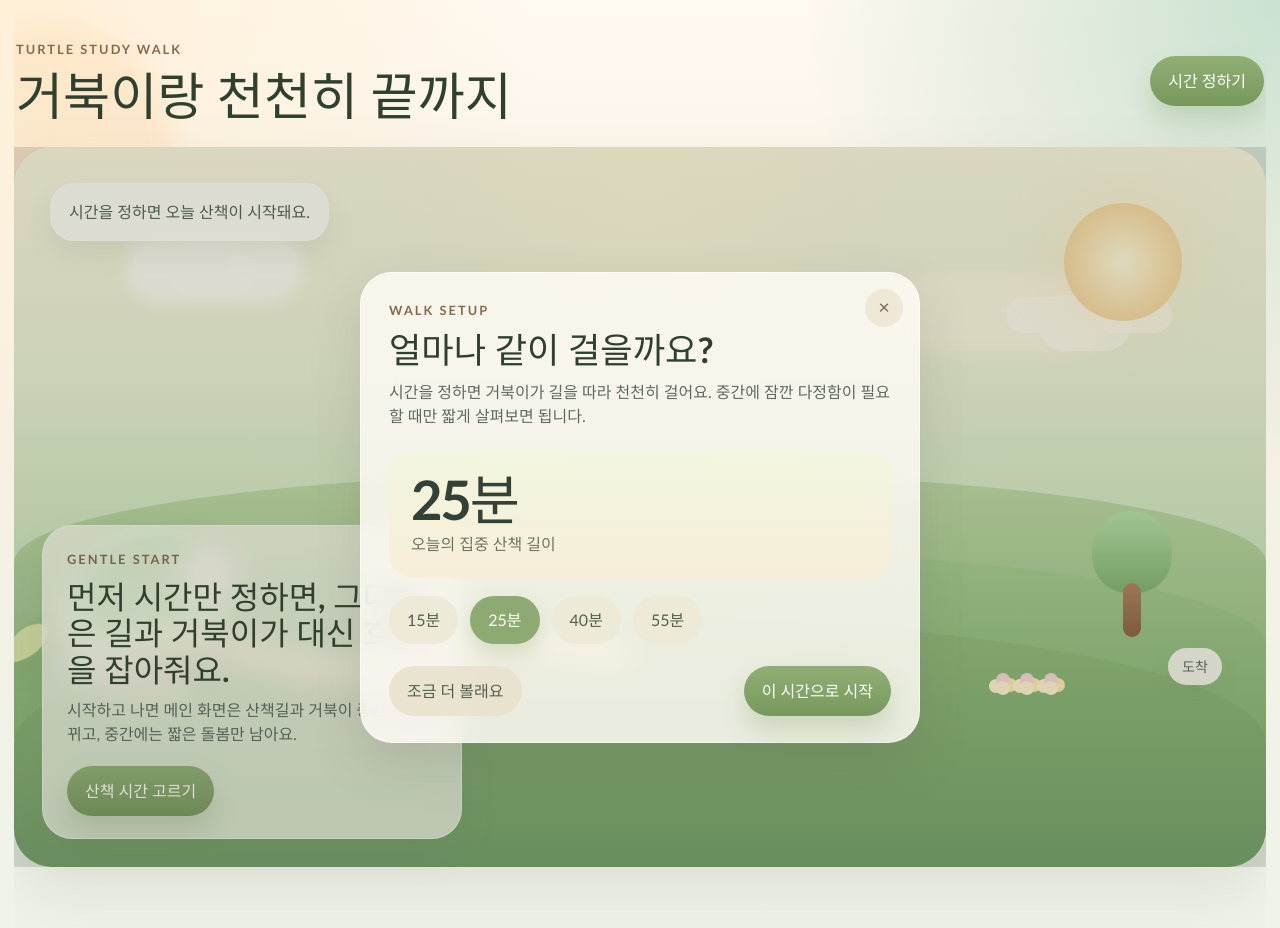
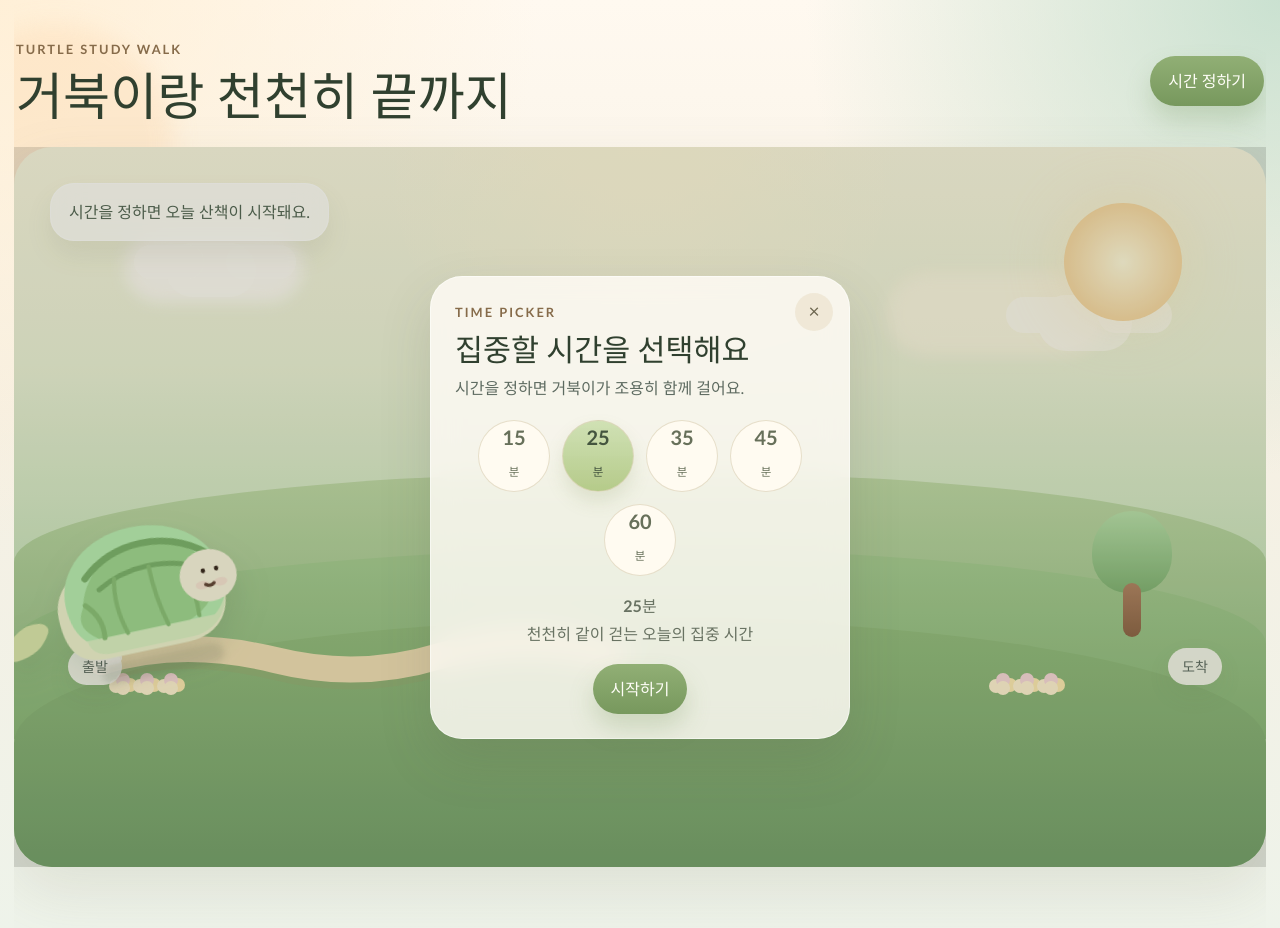
Before and after one commit to thzthix/turtle-study-app, a React (Vite) app: page / in a window 1280 px wide. Shown: the top 928 px of the page. Built offline with nearby package versions, Linux system fonts and the light colour scheme.

Commit message:
feat: 오버레이 구조를 handoff 기준에 맞게 정리

```diff
--- a/src/App.tsx
+++ b/src/App.tsx
@@ -107,19 +107,6 @@ export default function App() {
           status={status}
         />
 
-        {status === 'idle' ? (
-          <section className="idle-invitation">
-            <p className="eyebrow">Gentle Start</p>
-            <h2>먼저 시간만 정하면, 그다음은 길과 거북이가 대신 흐름을 잡아줘요.</h2>
-            <p>
-              시작하고 나면 메인 화면은 산책길과 거북이 중심으로 바뀌고, 중간에는 짧은 돌봄만 남아요.
-            </p>
-            <button type="button" className="primary-button" onClick={handleOpenSetup}>
-              산책 시간 고르기
-            </button>
-          </section>
-        ) : null}
-
         {isFocusMode ? (
           <FocusHud
             secondsLeft={secondsLeft}
--- a/src/components/PauseNotice.tsx
+++ b/src/components/PauseNotice.tsx
@@ -5,13 +5,11 @@ type PauseNoticeProps = {
 export function PauseNotice({ onResumeSession }: PauseNoticeProps) {
   return (
     <section className="pause-card">
-      <p className="eyebrow">Focus Guard</p>
-      <h2>거북이가 당신을 기다리고 있어요</h2>
-      <p>
-        화면을 벗어나 있는 동안 세션을 잠깐 멈춰두었어요. 돌아왔으면 천천히 다시 이어가면 됩니다.
-      </p>
-      <button type="button" className="primary-button" onClick={onResumeSession}>
-        산책 이어가기
+      <p className="eyebrow">Pause</p>
+      <h2>잠깐 기다리고 있어요</h2>
+      <p>돌아오면 천천히 다시 이어가면 됩니다.</p>
+      <button type="button" className="secondary-button completion-inline-button" onClick={onResumeSession}>
+        다시 이어가기
       </button>
     </section>
   );
--- a/src/components/SessionSetupModal.tsx
+++ b/src/components/SessionSetupModal.tsx
@@ -5,7 +5,7 @@ type SessionSetupModalProps = {
   onClose: () => void;
 };
 
-const presets = [15, 25, 40, 55];
+const presets = [15, 25, 35, 45, 60];
 
 export function SessionSetupModal({
   selectedMinutes,
@@ -20,36 +20,32 @@ export function SessionSetupModal({
         <button type="button" className="setup-close" aria-label="닫기" onClick={onClose}>
           ×
         </button>
-        <p className="eyebrow">Walk Setup</p>
-        <h2 id="session-setup-title">얼마나 같이 걸을까요?</h2>
-        <p className="setup-description">
-          시간을 정하면 거북이가 길을 따라 천천히 걸어요. 중간에 잠깐 다정함이 필요할 때만 짧게 살펴보면 됩니다.
-        </p>
-
-        <div className="setup-minute-display" aria-live="polite">
-          <strong>{selectedMinutes}분</strong>
-          <span>오늘의 집중 산책 길이</span>
-        </div>
+        <p className="eyebrow">Time Picker</p>
+        <h2 id="session-setup-title">집중할 시간을 선택해요</h2>
+        <p className="setup-description">시간을 정하면 거북이가 조용히 함께 걸어요.</p>
 
         <div className="setup-preset-list" aria-label="집중 시간 선택">
           {presets.map((minutes) => (
             <button
               key={minutes}
               type="button"
-              className={minutes === selectedMinutes ? 'preset-button active' : 'preset-button'}
+              className={minutes === selectedMinutes ? 'setup-choice-button setup-choice-button-active' : 'setup-choice-button'}
               onClick={() => onSelectMinutes(minutes)}
             >
-              {minutes}분
+              <span>{minutes}</span>
+              <small>분</small>
             </button>
           ))}
         </div>
 
+        <div className="setup-selection-note" aria-live="polite">
+          <strong>{selectedMinutes}분</strong>
+          <span>천천히 같이 걷는 오늘의 집중 시간</span>
+        </div>
+
         <div className="setup-actions">
-          <button type="button" className="secondary-button" onClick={onClose}>
-            조금 더 볼래요
-          </button>
           <button type="button" className="primary-button" onClick={onStartSession}>
-            이 시간으로 시작
+            시작하기
           </button>
         </div>
       </section>
--- a/src/styles.css
+++ b/src/styles.css
@@ -329,7 +329,6 @@ h3 {
 
 .speech-bubble,
 .milestone-caption,
-.idle-invitation,
 .focus-hud,
 .care-card,
 .pause-card,
@@ -455,43 +454,29 @@ h3 {
   animation: sleepy-head 2.6s ease-in-out infinite;
 }
 
-.idle-invitation {
+.focus-hud {
   position: absolute;
-  left: 28px;
-  bottom: 28px;
-  max-width: 420px;
-  padding: 24px 24px 22px;
-  border: 1px solid rgba(255, 255, 255, 0.42);
-  border-radius: 30px;
-  background: rgba(255, 252, 246, 0.7);
-  box-shadow: 0 16px 36px rgba(117, 121, 92, 0.11);
+  top: 22px;
+  left: 50%;
+  display: grid;
+  grid-template-columns: auto auto minmax(0, 1fr) auto;
+  align-items: center;
+  gap: 12px;
+  width: min(560px, calc(100% - 36px));
+  padding: 10px 14px;
+  border: 1px solid rgba(221, 211, 188, 0.76);
+  border-radius: 999px;
+  background: rgba(255, 252, 246, 0.78);
+  box-shadow: 0 10px 22px rgba(117, 121, 92, 0.08);
+  transform: translateX(-50%);
 }
 
-.idle-invitation h2 {
-  margin-bottom: 10px;
-  font-size: clamp(1.5rem, 2.5vw, 2rem);
-  line-height: 1.14;
-}
-
-.idle-invitation p:last-of-type {
-  margin-bottom: 20px;
-  color: #5b685d;
-}
-
-.focus-hud {
-  position: absolute;
-  top: 26px;
-  right: 26px;
-  left: 26px;
-  display: grid;
-  grid-template-columns: 158px minmax(0, 1fr) auto;
-  align-items: center;
-  gap: 18px;
-  padding: 14px 18px;
-  border: 1px solid rgba(255, 255, 255, 0.42);
-  border-radius: 24px;
-  background: rgba(255, 252, 246, 0.72);
-  box-shadow: 0 12px 30px rgba(117, 121, 92, 0.1);
+.focus-hud-leaf {
+  width: 18px;
+  height: 18px;
+  border-radius: 999px 0 999px 999px;
+  background: linear-gradient(135deg, #c9dba5, #8da56e);
+  transform: rotate(-24deg);
 }
 
 .focus-hud-time-block {
@@ -499,25 +484,25 @@ h3 {
 }
 
 .focus-hud-label {
-  margin-bottom: 6px;
+  margin: 2px 0 0;
   color: #6e7a66;
-  font-size: 0.86rem;
+  font-size: 0.74rem;
 }
 
 .focus-hud-time {
   display: block;
-  font-size: clamp(1.8rem, 4vw, 2.6rem);
+  font-size: clamp(1.35rem, 3vw, 1.85rem);
   line-height: 1;
   letter-spacing: -0.04em;
 }
 
 .focus-hud-center {
   display: grid;
-  gap: 10px;
+  gap: 6px;
 }
 
 .focus-hud-progress {
-  height: 10px;
+  height: 8px;
   border-radius: 999px;
   background: rgba(226, 221, 204, 0.68);
   overflow: hidden;
@@ -533,46 +518,60 @@ h3 {
 .focus-hud-message {
   margin-bottom: 0;
   color: #55635a;
-  font-size: 0.98rem;
+  font-size: 0.84rem;
+  white-space: nowrap;
+  overflow: hidden;
+  text-overflow: ellipsis;
 }
 
 .focus-hud-actions {
   display: flex;
-  flex-wrap: wrap;
   justify-content: flex-end;
-  gap: 10px;
+  gap: 8px;
+}
+
+.hud-action-button {
+  min-height: 36px;
+  padding: 0 14px;
+  border-radius: 999px;
+}
+
+.hud-action-button-quiet {
+  background: rgba(243, 236, 218, 0.84);
 }
 
 .care-card,
 .pause-card,
 .completion-card {
   position: absolute;
-  right: 26px;
-  left: auto;
-  width: min(420px, calc(100% - 52px));
-  padding: 22px 22px 20px;
-  border: 1px solid rgba(255, 255, 255, 0.42);
-  border-radius: 28px;
-  background: rgba(255, 252, 246, 0.78);
-  box-shadow: 0 16px 34px rgba(117, 121, 92, 0.11);
+  width: min(320px, calc(100% - 36px));
+  padding: 16px 16px 14px;
+  border: 1px solid rgba(221, 211, 188, 0.76);
+  border-radius: 24px;
+  background: rgba(255, 252, 246, 0.74);
+  box-shadow: 0 12px 28px rgba(117, 121, 92, 0.1);
 }
 
 .care-card {
-  top: 108px;
+  left: 22px;
+  bottom: 28px;
 }
 
 .pause-card {
-  top: 206px;
+  right: 22px;
+  top: 82px;
 }
 
 .completion-card {
-  top: 34px;
+  right: 22px;
+  top: 82px;
 }
 
 .care-card h2,
 .pause-card h2,
 .completion-card h2 {
-  margin-bottom: 10px;
+  margin-bottom: 6px;
+  font-size: 1.18rem;
   line-height: 1.15;
 }
 
@@ -593,82 +592,59 @@ h3 {
 
 .completion-card-highlight {
   box-shadow:
-    0 18px 38px rgba(195, 140, 117, 0.18),
-    0 0 0 1px rgba(255, 244, 231, 0.52);
-  animation: completion-glow 0.95s ease-out;
+    0 16px 34px rgba(195, 140, 117, 0.14),
+    0 0 0 1px rgba(255, 244, 231, 0.44);
 }
 
-.completion-badges,
 .completion-actions {
   display: flex;
   flex-wrap: wrap;
-  gap: 10px;
+  gap: 8px;
+  margin-top: 10px;
 }
 
-.completion-badges {
-  margin-bottom: 16px;
-}
-
-.completion-badges span {
-  padding: 8px 14px;
-  border-radius: 999px;
-  background: rgba(246, 237, 213, 0.9);
-  color: #6d6048;
-}
-
-.celebration-strip {
-  display: flex;
-  gap: 12px;
-  margin: 18px 0 14px;
-  color: #d08875;
-  font-size: 1.2rem;
-}
-
-.celebration-strip-burst {
-  animation: token-pop 0.95s ease-out;
-}
-
-.completion-burst {
-  position: absolute;
-  right: 280px;
-  top: 130px;
-  width: 140px;
-  height: 140px;
-  pointer-events: none;
-}
-
-.burst-dot,
-.burst-ring {
-  position: absolute;
+.completion-inline-button {
+  min-height: 36px;
+  padding: 0 14px;
   border-radius: 999px;
 }
 
-.burst-dot {
-  width: 16px;
-  height: 16px;
-  background: rgba(255, 245, 215, 0.94);
-  box-shadow: 0 0 18px rgba(255, 236, 181, 0.68);
+.care-card-row {
+  display: flex;
+  align-items: center;
+  justify-content: space-between;
+  gap: 12px;
 }
 
-.burst-dot-a {
-  top: 12px;
-  left: 54px;
+.care-card-copy {
+  min-width: 0;
 }
 
-.burst-dot-b {
-  top: 52px;
-  right: 12px;
+.care-option-button {
+  display: grid;
+  justify-items: center;
+  gap: 8px;
+  min-width: 86px;
+  padding: 8px;
+  border: 0;
+  border-radius: 20px;
+  background: rgba(248, 241, 222, 0.92);
+  color: #5b624f;
+  cursor: pointer;
 }
 
-.burst-dot-c {
-  bottom: 14px;
-  left: 28px;
+.care-option-icon {
+  display: grid;
+  place-items: center;
+  width: 52px;
+  height: 52px;
+  border-radius: 999px;
+  background: rgba(255, 252, 246, 0.96);
+  font-size: 0.82rem;
 }
 
-.burst-ring {
-  inset: 20px;
-  border: 4px solid rgba(255, 248, 223, 0.9);
-  animation: burst-ring 1.05s ease-out infinite;
+.care-option-text {
+  font-size: 0.85rem;
 }
 
 .setup-modal {
@@ -690,8 +666,8 @@ h3 {
 .setup-panel {
   position: relative;
   z-index: 1;
-  width: min(560px, calc(100% - 28px));
-  padding: 28px 28px 26px;
+  width: min(420px, calc(100% - 28px));
+  padding: 26px 24px 24px;
   border: 1px solid rgba(255, 255, 255, 0.5);
   border-radius: 32px;
   background: rgba(255, 252, 246, 0.84);
@@ -714,31 +690,13 @@ h3 {
 
 .setup-panel h2 {
   margin-bottom: 10px;
-  font-size: clamp(1.7rem, 2.8vw, 2.2rem);
+  font-size: clamp(1.5rem, 2.8vw, 1.9rem);
   line-height: 1.12;
 }
 
 .setup-description {
-  margin-bottom: 22px;
+  margin-bottom: 20px;
   color: #5e6b61;
-}
-
-.setup-minute-display {
-  padding: 22px;
-  border-radius: 24px;
-  background: linear-gradient(180deg, rgba(242, 246, 224, 0.95), rgba(247, 237, 215, 0.95));
-}
-
-.setup-minute-display strong {
-  display: block;
-  margin-bottom: 6px;
-  font-size: clamp(2.4rem, 6vw, 3.4rem);
-  line-height: 1;
-  letter-spacing: -0.04em;
-}
-
-.setup-minute-display span {
-  color: #6b7665;
 }
 
 .setup-preset-list,
@@ -751,12 +709,53 @@ h3 {
 }
 
 .setup-preset-list {
-  margin-top: 18px;
+  justify-content: center;
+  margin-top: 12px;
 }
 
 .setup-actions {
-  margin-top: 22px;
-  justify-content: space-between;
+  margin-top: 18px;
+  justify-content: center;
+}
+
+.setup-choice-button {
+  display: grid;
+  justify-items: center;
+  gap: 2px;
+  width: 72px;
+  height: 72px;
+  border: 1px solid rgba(223, 214, 190, 0.78);
+  border-radius: 999px;
+  background: rgba(255, 251, 242, 0.96);
+  color: #67705a;
+  cursor: pointer;
+}
+
+.setup-choice-button span {
+  font-size: 1.25rem;
+  font-weight: 700;
+}
+
+.setup-choice-button small {
+  font-size: 0.72rem;
+}
+
+.setup-choice-button-active {
+  background: linear-gradient(180deg, rgba(205, 223, 176, 0.94), rgba(178, 201, 134, 0.96));
+  color: #44553f;
+  box-shadow: 0 10px 18px rgba(132, 152, 96, 0.18);
+}
+
+.setup-selection-note {
+  display: grid;
+  justify-items: center;
+  gap: 4px;
+  margin-top: 18px;
+  color: #687262;
+}
+
+.setup-selection-note strong {
+  font-size: 1rem;
 }
 
 .card {
@@ -1126,7 +1125,16 @@ h3 {
   }
 
   .focus-hud {
-    grid-template-columns: 1fr;
+    grid-template-columns: auto 1fr;
+    justify-items: start;
+    gap: 10px 12px;
+    padding: 12px 14px;
+  }
+
+  .focus-hud-center,
+  .focus-hud-actions {
+    grid-column: 1 / -1;
+    width: 100%;
   }
 
   .care-card,
@@ -1173,18 +1181,19 @@ h3 {
   }
 
   .speech-bubble,
-  .focus-hud,
   .care-card,
   .pause-card,
-  .completion-card,
-  .idle-invitation {
+  .completion-card {
     left: 18px;
     right: 18px;
     width: auto;
   }
 
-  .idle-invitation {
-    bottom: 18px;
+  .focus-hud {
+    left: 18px;
+    right: 18px;
+    width: auto;
+    transform: none;
   }
 
   .completion-card {
```
Also changed, not shown: src/components/CarePrompt.tsx (+15 -12 lines), src/components/CompletionCard.tsx (+6 -17 lines), src/components/FocusHud.tsx (+6 -5 lines), 1 other file (tests, documents, lock files or other folders).
